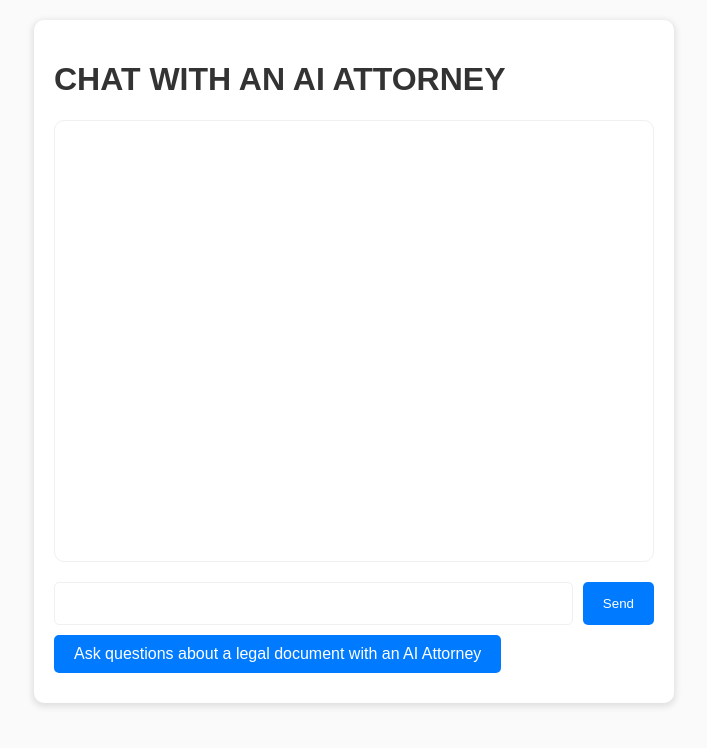
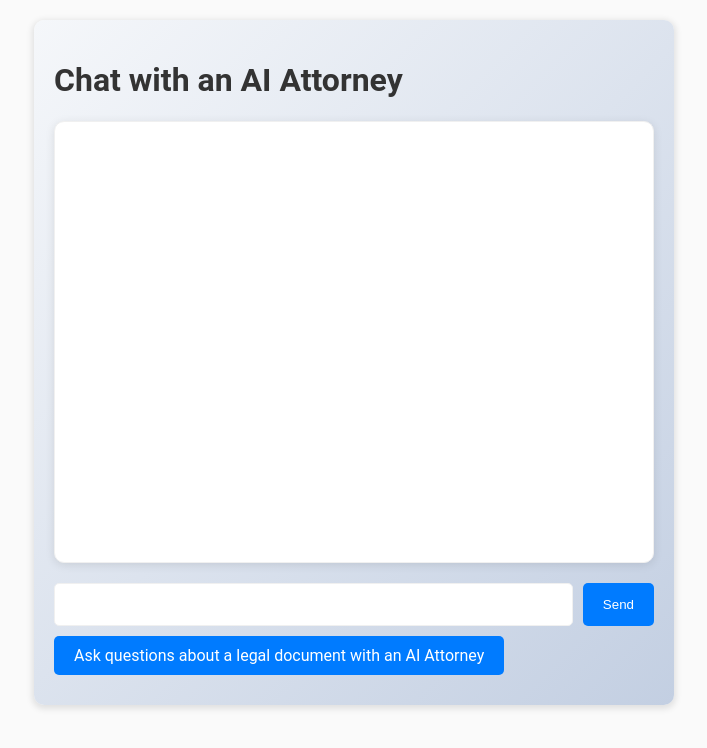
Before and after one commit to fspah/AI-Attorney-frontend, a React (Create React App) app: page / in a window 1280 px wide. Shown: the top 748 px of the page, without its empty margins (286-993 px from the left). Built offline with nearby package versions, Linux system fonts and the light colour scheme.

Commit message:
chatpage ui

```diff
--- a/package.json
+++ b/package.json
@@ -12,6 +12,7 @@
     "@testing-library/react": "^13.4.0",
     "@testing-library/user-event": "^13.5.0",
     "axios": "^1.4.0",
+    "prop-types": "^15.8.1",
     "react": "^18.2.0",
     "react-dom": "^18.2.0",
     "react-router-dom": "^6.11.1",
--- a/src/pages/ChatPage.css
+++ b/src/pages/ChatPage.css
@@ -8,9 +8,25 @@
 }
 
 body {
-  font-family: Arial, sans-serif;
+  font-family: 'Roboto', Arial, sans-serif;  /* Change the font for a modern look */
   color: var(--text-color);
   background-color: var(--bg-color);
+}
+
+.upload-link {
+  display: inline-block;
+  background-color: var(--primary-color);
+  color: #fff;
+  padding: 10px 20px;
+  margin: 10px 0;
+  text-decoration: none;
+  border-radius: 5px;
+  text-align: center;
+  transition: background-color 0.3s ease;
+}
+
+.upload-link:hover {
+  background-color: var(--dark-primary-color);
 }
 
 .chat-container {
@@ -19,7 +35,7 @@ body {
   padding: 20px;
   box-shadow: 0px 2px 6px 2px rgba(0, 0, 0, 0.1);
   border-radius: 10px;
-  background-color: #fff;
+  background: linear-gradient(135deg, #f5f7fa 0%, #c3cfe2 100%);  /* Add a slight gradient for a richer look */
 }
 
 .chat-box {
@@ -30,6 +46,7 @@ body {
   margin-bottom: 20px;
   border-radius: 10px;
   background-color: #fff;
+  box-shadow: 0px 2px 10px rgba(0, 0, 0, 0.1);  /* Add a shadow for a depth feel */
 }
 
 .chat-input-form {
@@ -67,10 +84,22 @@ body {
 }
 
 .chat-message.user {
-  background: var(--light-primary-color);
-  color: #000;
+  background: #007aff;  /* This is the standard iMessage color */
+  color: #fff;
   align-self: flex-end;
 }
+
+.chat-message.chat-message-user {
+  background: #007aff;  /* This is the standard iMessage color */
+  color: #fff;
+  align-self: flex-end;
+}
+
+.chat-message.chat-message-assistant {
+  background: var(--light-grey);
+  align-self: flex-start;
+}
+
 
 .chat-message.assistant {
   background: var(--light-grey);
@@ -82,36 +111,58 @@ body {
 }
 
 .spinner {
+  margin: 100px auto;
   width: 40px;
   height: 40px;
   position: relative;
-  margin: 0 auto;
+  text-align: center;
+
+  -webkit-animation: sk-rotate 2.0s infinite linear;
+  animation: sk-rotate 2.0s infinite linear;
 }
 
-.double-bounce1, .double-bounce2 {
+.spinner .double-bounce1, .spinner .double-bounce2 {
   width: 100%;
   height: 100%;
   border-radius: 50%;
-  background-color: #333;
+  background-color: #007bff;
   opacity: 0.6;
   position: absolute;
   top: 0;
   left: 0;
 
+  -webkit-animation: sk-bounce 2.0s infinite ease-in-out;
   animation: sk-bounce 2.0s infinite ease-in-out;
 }
 
-.double-bounce2 {
+.spinner .double-bounce2 {
+  -webkit-animation-delay: -1.0s;
   animation-delay: -1.0s;
+}
+
+.spinner .bounce2 {
+  -webkit-animation-delay: -1.0s;
+  animation-delay: -1.0s;
+}
+
+@-webkit-keyframes sk-rotate { 100% { -webkit-transform: rotate(360deg) }}
+@keyframes sk-rotate { 100% { transform: rotate(360deg); -webkit-transform: rotate(360deg) }}
+
+@-webkit-keyframes sk-bounce {
+  0%, 100% { -webkit-transform: scale(0.0) }
+  50% { -webkit-transform: scale(1.0) }
 }
 
 @keyframes sk-bounce {
   0%, 100% {
     transform: scale(0.0);
+    -webkit-transform: scale(0.0);
   } 50% {
     transform: scale(1.0);
+    -webkit-transform: scale(1.0);
   }
 }
+
 
 @media screen and (max-width: 768px) {
   .chat-container {
--- a/src/pages/ChatPage.js
+++ b/src/pages/ChatPage.js
@@ -1,6 +1,7 @@
 import React, { useState, useEffect, useRef } from 'react';
 import axios from 'axios';
 import { Link } from 'react-router-dom';
+import PropTypes from 'prop-types';
 import './ChatPage.css';
 
 function Spinner() {
@@ -9,6 +10,56 @@ function Spinner() {
       <div className="double-bounce1" />
       <div className="double-bounce2" />
     </div>
+  );
+}
+
+function ChatMessage({ message }) {
+  const isUser = message.role === 'user';
+  const messageClass = isUser ? 'chat-message-user' : 'chat-message-assistant';
+
+  return (
+    <div className={`chat-message ${messageClass}`}>
+      {message.content}
+    </div>
+  );
+}
+ChatMessage.propTypes = {
+  message: PropTypes.shape({
+    role: PropTypes.string,
+    content: PropTypes.string,
+  }).isRequired,
+};
+
+function ChatInput({
+  onMessageChange, message, isSending, onFormSubmit,
+}) {
+  return (
+    <form className="chat-input-form" onSubmit={onFormSubmit}>
+      <input className="chat-input" type="text" value={message} onChange={onMessageChange} required style={{ fontSize: '18px' }} />
+      <button type="submit" className="chat-submit" disabled={isSending}>
+        {isSending ? 'Sending...' : 'Send'}
+      </button>
+    </form>
+  );
+}
+
+ChatInput.propTypes = {
+  onMessageChange: PropTypes.func.isRequired,
+  message: PropTypes.string.isRequired,
+  isSending: PropTypes.bool.isRequired,
+  onFormSubmit: PropTypes.func.isRequired,
+};
+
+function DocumentUploadLink() {
+  return (
+    <Link
+      to="/upload"
+      className="upload-link"
+      onMouseOver={(e) => { e.target.style.backgroundColor = '#0056b3'; }}
+      onMouseOut={(e) => { e.target.style.backgroundColor = '#007BFF'; }}
+    >
+      Ask questions about a legal document with an AI Attorney
+    </Link>
   );
 }
 
@@ -49,7 +100,7 @@ function ChatPage() {
     setIsSending(true);
 
     try {
-      console.log(newChatHistoryForServer);
+      // console.log(newChatHistoryForServer);
       const response = await axios.post(`${process.env.REACT_APP_BACKEND_URL}/chat`, { messages: newChatHistoryForServer });
       const assistantMessage = { role: 'assistant', content: response.data.answer };
       setChatHistory((oldChatHistory) => [...oldChatHistory, assistantMessage]);
@@ -64,44 +115,23 @@ function ChatPage() {
 
   return (
     <div className="chat-container">
-      <h1>CHAT WITH AN AI ATTORNEY</h1>
-      {errorr && <p className="error-message">{errorr}</p>}
+      <h1>Chat with an AI Attorney</h1>
       <div className="chat-box" ref={chatBoxRef}>
-        {chatHistory.map((chat, index) => (
-          // eslint-disable-next-line
-          <div className={`chat-message ${chat.role}`} key={`${chat.role}-${index}`}>
-            {chat.content}
-          </div>
+        {errorr && <p className="error-message">{errorr}</p>}
+        {chatHistory.map((chat) => (
+          <ChatMessage key={`${chat.role}-${chat.content}`} message={chat} />
         ))}
+        {isSending && <Spinner />}
+        {' '}
+        {/* Now the spinner will be displayed when isSending is true */}
       </div>
-      <form className="chat-input-form" onSubmit={handleFormSubmit}>
-        <input className="chat-input" type="text" value={message} onChange={handleMessageChange} required style={{ fontSize: '18px' }} />
-        <input className="chat-submit" type="submit" value="Send" disabled={isSending} />
-        {isSending && (
-          <div style={{ display: 'flex', alignItems: 'center' }}>
-            <Spinner />
-            <p>Processing...</p>
-          </div>
-        )}
-      </form>
-      <Link
-        to="/upload"
-        style={{
-          display: 'inline-block',
-          backgroundColor: '#007BFF',
-          color: '#fff',
-          padding: '10px 20px',
-          margin: '10px 0',
-          textDecoration: 'none',
-          borderRadius: '5px',
-          textAlign: 'center',
-          transition: 'background-color 0.3s ease',
-        }}
-        onMouseOver={(e) => { e.target.style.backgroundColor = '#0056b3'; }}
-        onMouseOut={(e) => { e.target.style.backgroundColor = '#007BFF'; }}
-      >
-        Ask questions about a legal document with an AI Attorney
-      </Link>
+      <ChatInput
+        onMessageChange={handleMessageChange}
+        message={message}
+        isSending={isSending}
+        onFormSubmit={handleFormSubmit}
+      />
+      <DocumentUploadLink />
     </div>
   );
 }
```
Also changed, not shown: 12 other files (tests, documents, lock files or other folders).
